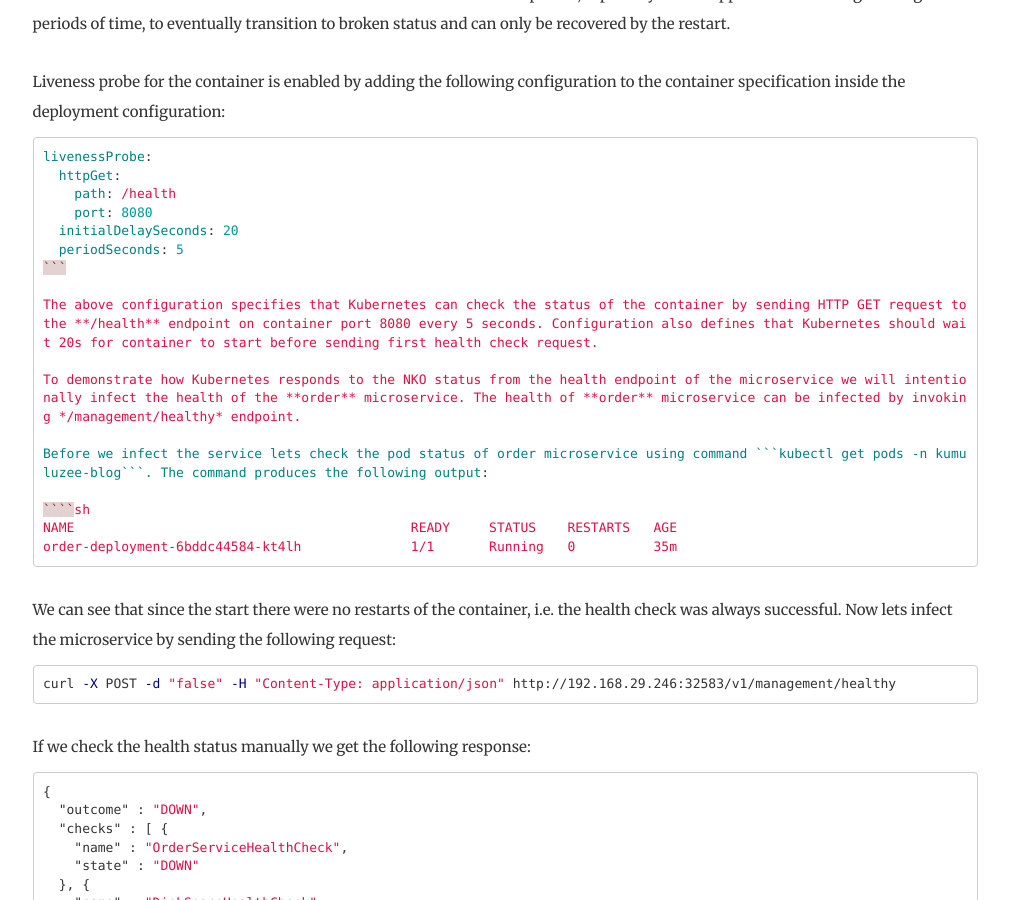
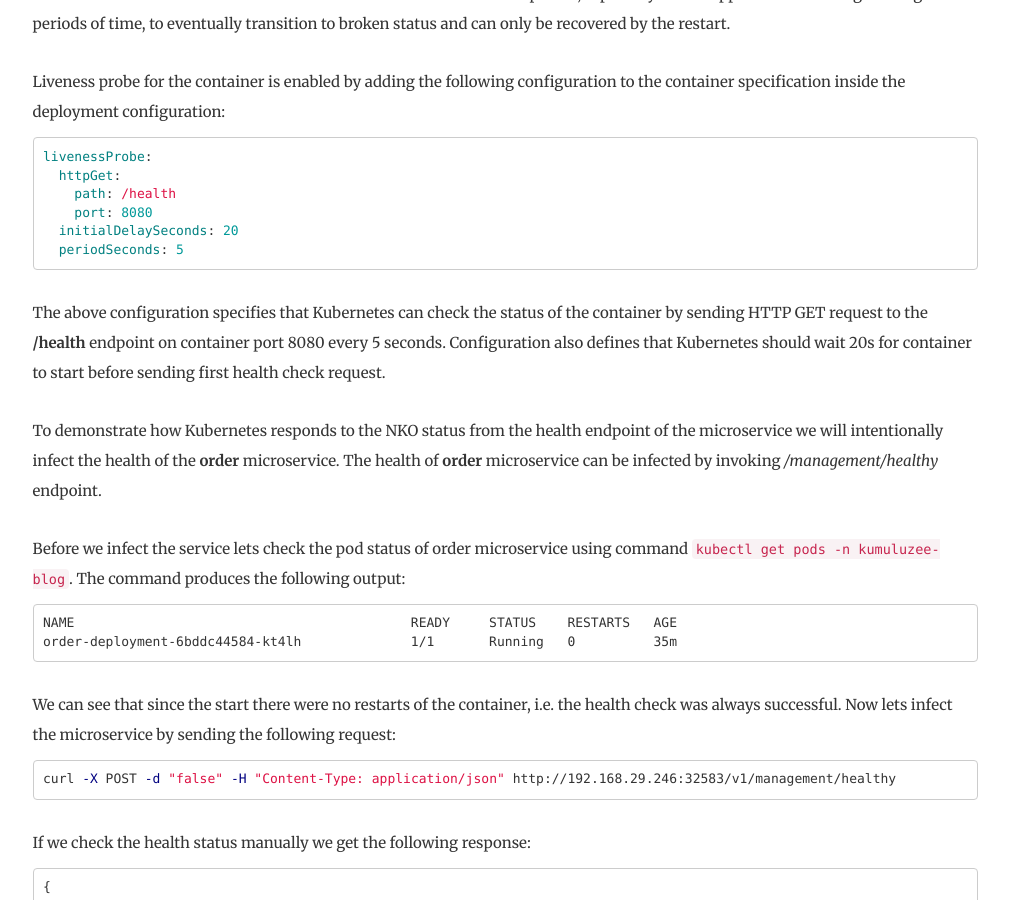
Before and after one commit to kumuluz/blog.sunesis.si, a Jekyll site: the page built from _posts/2017-12-13-kumuluzee-microservices-on-kubernetes_part2.markdown, in a window 1280 px wide and 900 px high, scrolled down 1998 px. Shown: the whole window, without its empty margins (135-1144 px from the left). Built offline with Jekyll 4.4.1, drawn with Linux system fonts in a browser that asks for light colours; some of the changed text lies outside the part shown.

Commit message:
Update 2017-12-13-kumuluzee-microservices-on-kubernetes_part2.markdown

`````diff
--- a/_posts/2017-12-13-kumuluzee-microservices-on-kubernetes_part2.markdown
+++ b/_posts/2017-12-13-kumuluzee-microservices-on-kubernetes_part2.markdown
@@ -36,13 +36,13 @@ kumuluzee:
         password: postgres
       disk-space-health-check:
         threshold: 100000000
-````
+```
 
 When **/health** endpoint is called the microservice will invoke data-source-health-check to get the status of the database connectivity and disk-space-health-check the get the status of the disk usage. If both checks return status OK the the overall health of the microservice is considered to be OK.
 
-If we initiate a health check request to *http://192.168.29.246:32583/health** the response is:
+If we initiate a health check request to *http://192.168.29.246:32583/health* the response is:
 
-````json
+```json
 {
   "outcome" : "UP",
   "checks" : [ {
@@ -56,7 +56,7 @@ If we initiate a health check request to *http://192.168.29.246:32583/health** t
     "state" : "UP"
   } ]
 }
-````
+```
 
 In addition to built-in health check providers it is also possible to implement custom health checks. For more details see [KumuluzEE Health](https://github.com/kumuluz/kumuluzee-health).
 
@@ -65,7 +65,7 @@ The main purpose of exposing the health status of KumuluzEE microservies is to a
 
 Liveness probe for the container is enabled by adding the following configuration to the container specification inside the deployment configuration:
 
-````yaml
+```yaml
 livenessProbe:
   httpGet:
     path: /health
@@ -80,20 +80,20 @@ To demonstrate how Kubernetes responds to the NKO status from the health endpoin
 
 Before we infect the service lets check the pod status of order microservice using command ```kubectl get pods -n kumuluzee-blog```. The command produces the following output:
 
-````sh
+```sh
 NAME                                           READY     STATUS    RESTARTS   AGE
 order-deployment-6bddc44584-kt4lh              1/1       Running   0          35m
-````
+```
 
 We can see that since the start there were no restarts of the container, i.e. the health check was always successful. Now lets infect the microservice by sending the following request:
 
-````sh
+```sh
 curl -X POST -d "false" -H "Content-Type: application/json" http://192.168.29.246:32583/v1/management/healthy
-````
+```
 
 If we check the health status manually we get the following response:
 
-````json
+```json
 {
   "outcome" : "DOWN",
   "checks" : [ {
@@ -107,40 +107,40 @@ If we check the health status manually we get the following response:
     "state" : "UP"
   } ]
 }
-````
+```
 
 By checking the output of ````kubectl get pods -n kumuluzee-blog```` we can se that Kubernetes performed a restart of the pod. Once pod is restarted the health check is back to OK as the infection is "destroyed" by the restart.
 
-````sh
+```sh
 NAME                                           READY     STATUS    RESTARTS   AGE
 order-deployment-6bddc44584-kt4lh              1/1       Running   1          1h
-````
+```
 
 ## Auto scaling KumuluzEE microservices
 We showed how to provide health status of the microservice using KumuluzEE Health extension and how to configure Kubernetes to monitor the health of the microservice by defining the Liveness probe for the container. If we would only deploy one instance of the microservice we would have a problem because we would experience a down time due to no alternative. To overcome this we should deploy multiple replicas of the pod and also we should configure a Horizontal Pod Autoscaler (HPA) to avoid the overload in case of pod failure.
 
 Before we create the HPA for our deployments we have to define CPU resources for each container. We do so by adding the following configuration to the Deployment yaml:
 
-````yaml
+```yaml
 resources:
   limits:
     cpu: 1
-````
+```
 
 Now we can create a HPA using the following command:
 
-````sh
+```sh
 kubectl autoscale deploy order-deployment -n kumuluzee-blog --cpu-percent=50 --min=2 --max=4
-````
+```
 
 With this we define that pod cannot use more than one unit of the CPU.
 
 To check the result of the command we perform ````kubectl get hpa -n kumuluzee-blog````:
 
-````sh
+```sh
 NAME               REFERENCE                     TARGETS           MINPODS   MAXPODS   REPLICAS   AGE
 order-deployment   Deployment/order-deployment   <unknown> / 50%   2         4         0          11s
-````
+```
 
 With above command we defined that Kubernetes should always run at least two replicas of the order-deployment and should not scale to more than four replicas. When HPA is created Kubernetes immediately starts creating another replica to match the HPA constraints. The configuration of HPA also says that order-deployment should be scaled when average CPU usage of the pods exceeds the 50%. If we load the microservice by sending couple of requests to the **/load** endpoint of the customers microservice, the HPA should start scaling the orders microservice.
 
@@ -163,7 +163,7 @@ order-deployment   Deployment/order-deployment   99% / 50%   1         4
 ```
 
 ## Conclusions
-We have demonstrated how easy it is to implement health checks for KumuluzEE microservices using the KumuluzEE Health extension. We also showed how to configure Kubernetes Liveness probe to monitor the health of the microservice. Finally, we showed how to define HPA on Kubernetes to scale our microservices when load increases.
+We have demonstrated how easy it is to implement health checks for KumuluzEE microservices using the KumuluzEE Health extension. We also showed how to configure Kubernetes Liveness probe to monitor the health of the microservice. Finally, we showed how to define HPA to auto-scale our microservices when CPU load increases.
 
 Source code of the sample used in this blog is available at [KumuluzEE on Kubernetes - v2.0.0](https://github.com/zvonegit/kumuluzee-kubernetes/releases/tag/v2.0.0).
 
`````
